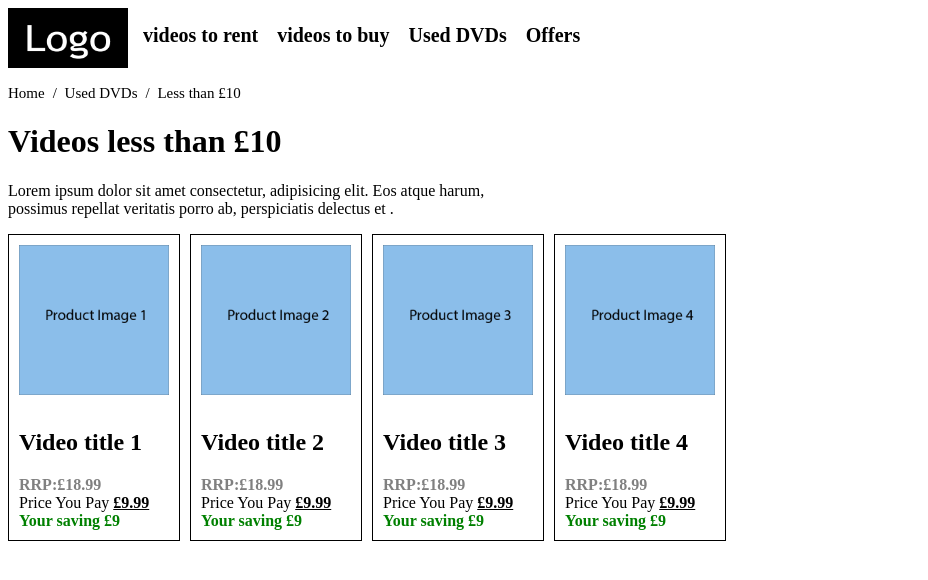
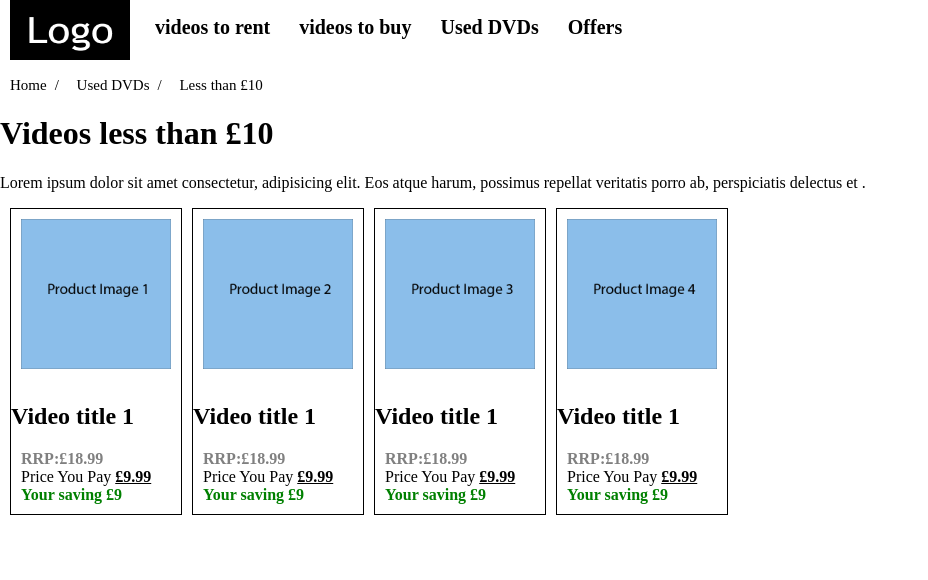
Before and after one commit to chaimaemita/brief-2, a plain HTML site: page Untitled-1.html in a window 1280 px wide. Shown: the whole page, without its empty margins (0-928 px from the left). Drawn offline with Linux system fonts and the light colour scheme.

Commit message:
modification

```diff
--- a/Untitled-1.html
+++ b/Untitled-1.html
@@ -11,7 +11,7 @@
     <header>
         <div class="listeh">
             <nav>
-            <img src="logo.png"/>
+            <img src="logo.png" alt="imge"/>
             <ul>
                 <li><a href="#"><b>videos to rent</b></a></li>
                 <li><a href="#"><b>videos to buy</b></a></li>
@@ -30,46 +30,49 @@
         </div>
 
     </header>
-    <main>
     <div class="para">
         <h1>Videos less than £10</h1>
         <p>Lorem ipsum dolor sit amet consectetur, adipisicing elit. Eos atque harum, possimus repellat veritatis porro ab, perspiciatis delectus et .</p>
     </div>
+    <main>
         <section>
-
+        <article>
             <div class="videos">
-              <img src="product-img1.png" />
-              <h1>Video title 1</h1>
+              <img src="product-img1.png" alt="image"/>
+              <h2>Video title 1</h2>
               <span>RRP:£18.99</span>
               <p>Price You Pay <span>£9.99</span></p>
               <p class="vert">Your saving £9</p>
             </div>
-
+        </article>
+        <article>
             <div class="videos">
-                <img src="product-img2.png" alt="">
-                <h1>Video title 2</h1>
+                <img src="product-img2.png" alt="image"/>
+                <h2>Video title 1</h2>
                 <span>RRP:£18.99</span>
                 <p>Price You Pay <span>£9.99</span></p>
                 <p class="vert">Your saving £9</p>
             </div>
-
+            </article>
+       <article>
             <div class="videos">
-                <img src="product-img3.png" alt="">
-                <h1>Video title 3</h1>
+                <img src="product-img3.png" alt="image"/>
+                <h2>Video title 1</h2>
                 <span>RRP:£18.99</span>
                 <p>Price You Pay <span>£9.99</span></p>
                 <p class="vert">Your saving £9</p>
 
             </div>
-
+        </article>
+        <article>
             <div class="videos">
-                <img src="product-img4.png">
-                <h1>Video title 4</h1>
+                <img src="product-img4.png" alt="image"/>
+                <h2>Video title 1</h2>
                 <span>RRP:£18.99</span>
                 <p>Price You Pay <span>£9.99</span></p>
                 <p class="vert">Your saving £9</p>
             </div>
-
+        </article>
     </section>
     </main>
 </body>
--- a/style.css
+++ b/style.css
@@ -5,6 +5,7 @@ nav{
 .listeh img{
     width: 120px;
     height: 60px;
+    margin-left: 10px;
 }
 .listeh ul{
     padding:0px
@@ -19,6 +20,7 @@ nav{
 .listeh ul li a{
     text-decoration: none;
     color: black;
+    margin-left: 10px;
 }
 .listeh ul li a:hover{
     text-decoration: underline;
@@ -36,6 +38,7 @@ nav{
 .breadcrumbs ul li a{
     text-decoration: none;
     color: black;
+    margin-left: 10px;
 }
 .breadcrumbs ul li a:hover{
     text-decoration: underline;
@@ -47,13 +50,12 @@ nav{
     color: black;
   }
 /*para*/
-.para{
-    width: 500px;
-}
 /*main */
 section{
     display: flex;
+    margin-left: 10px;
 }
+
 .videos img{
     width: 150px;
     height: 150px;
@@ -65,9 +67,10 @@ section{
     padding-bottom: 10px;
 
 }
-.videos h1{
+.videos h3{
     margin-left: 10px;
     margin-bottom: 20px;
+    font-size: 20px;
 }
 .videos span{
      color: grey;
@@ -92,3 +95,8 @@ section{
     font-weight: bold;
     margin-left: 10px;
 }
+ /*mobil*/
+ body {
+    min-width: 1000px;
+    margin: auto;
+}
```
